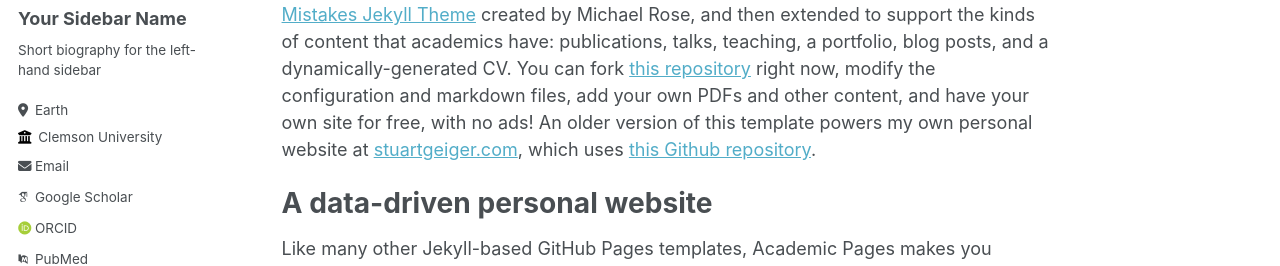
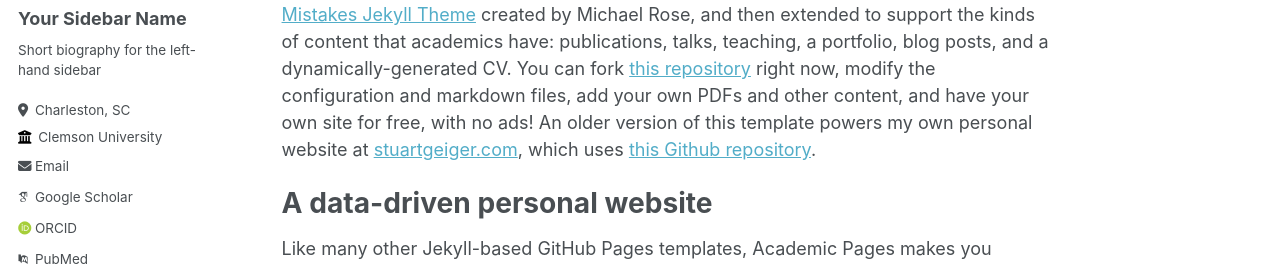
Before and after one commit to liweiw5255/liweiw, a Jekyll site: the page built from _pages/about.md, in a window 1280 px wide. Shown: the part 283-549 px from the top of the page. Built offline with Jekyll 4.4.1, drawn with Linux system fonts in a browser that asks for light colours; some web fonts are replaced.

Commit message:
Update _config.yml

```diff
--- a/_config.yml
+++ b/_config.yml
@@ -25,7 +25,7 @@ author:
   name             : "Your Sidebar Name"
   pronouns         : # example: "she/her"
   bio              : "Short biography for the left-hand sidebar"
-  location         : "Earth"
+  location         : "Charleston, SC"
   employer         : "Clemson University"
   uri              : # URL
   email            : "none@example.org"
```
